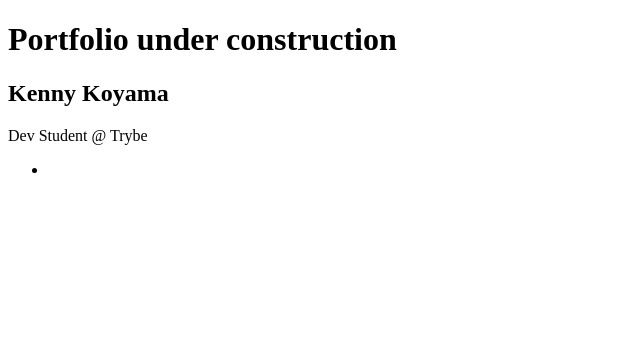
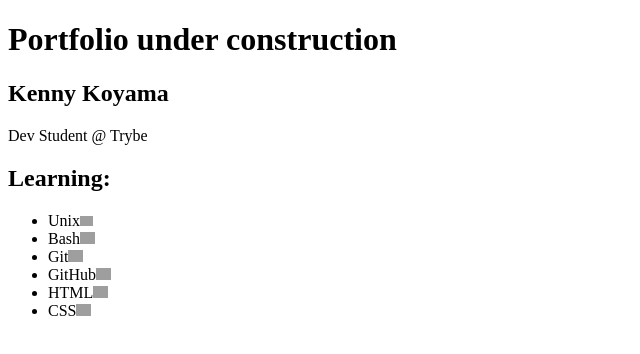
Before and after one commit to KennyKoyama/KennyKoyama.github.io, a plain HTML site: page index.html in a window 1280 px wide. Shown: the whole page, without its empty margins (0-640 px from the left). Drawn offline with Linux system fonts and the light colour scheme; grey boxes are pictures that could not be loaded.

Commit message:
Add Learning list and icons

```diff
--- a/index.html
+++ b/index.html
@@ -14,8 +14,14 @@
     <p>Dev Student @ Trybe</p>
     </section>
     <aside>
+        <h2>Learning:</h2>
     <ul>
-        <li></li>
+        <li>Unix<img src="https://cdn.jsdelivr.net/gh/devicons/devicon/icons/unix/unix-original.svg" alt="Unix Logo" width="13px"/></li>
+        <li>Bash<img src="https://cdn.jsdelivr.net/gh/devicons/devicon/icons/bash/bash-original.svg" alt="Bash Logo" width="15px"/></li>
+        <li>Git<img src="https://cdn.jsdelivr.net/gh/devicons/devicon/icons/git/git-original.svg" alt="Git Logo" width="15px"/></li>
+        <li>GitHub<img src="https://cdn.jsdelivr.net/gh/devicons/devicon/icons/github/github-original.svg" alt="GitHub Logo" width="15px"/></li>
+        <li>HTML<img src="https://cdn.jsdelivr.net/gh/devicons/devicon/icons/html5/html5-original-wordmark.svg" alt="HTML5 Logo" width="15px"/></li>
+        <li>CSS<img src="https://cdn.jsdelivr.net/gh/devicons/devicon/icons/css3/css3-original-wordmark.svg" alt="CSS Logo" width="15px"/></li>
     </ul>
     </aside>
 </body>
```
